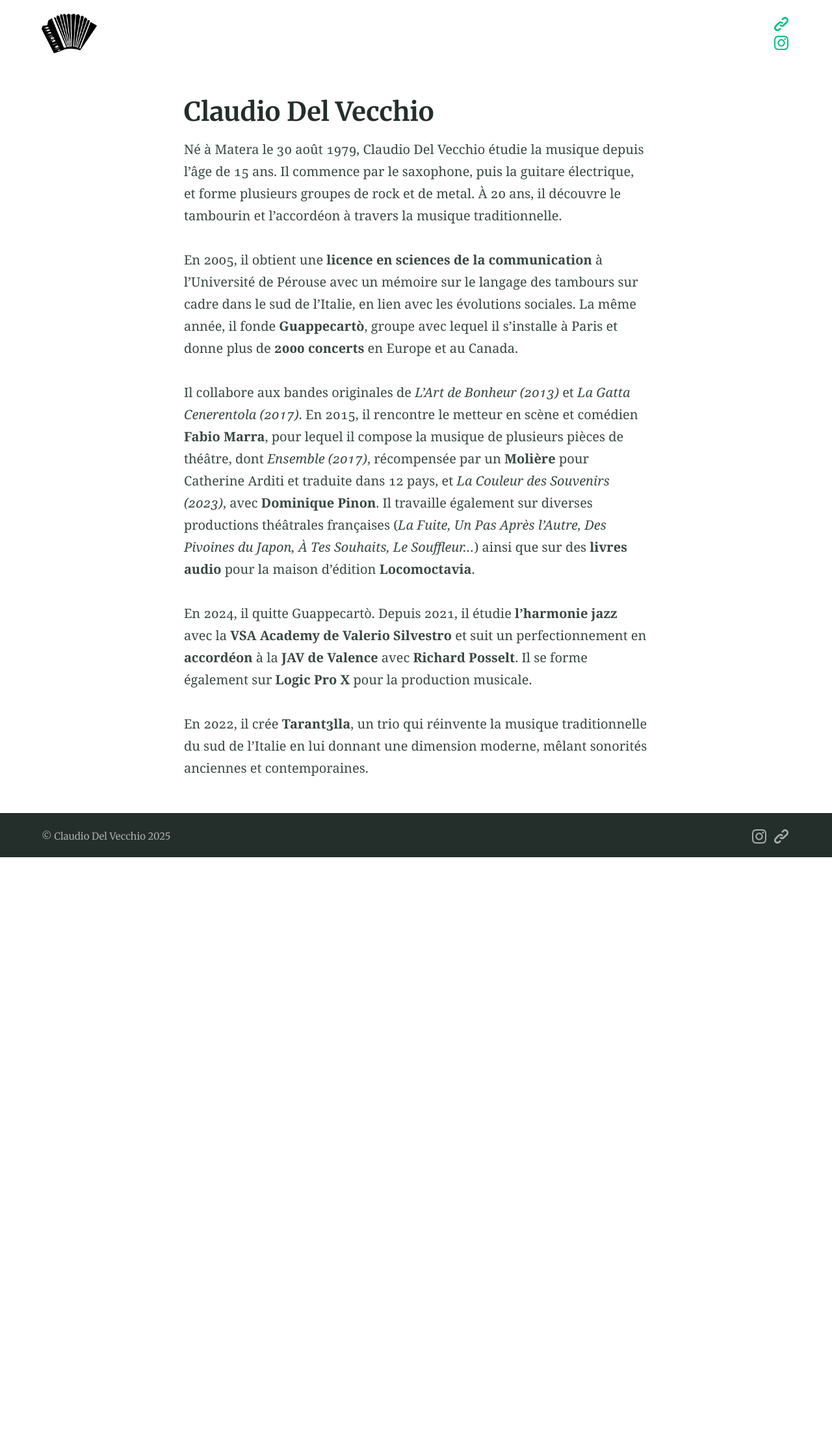
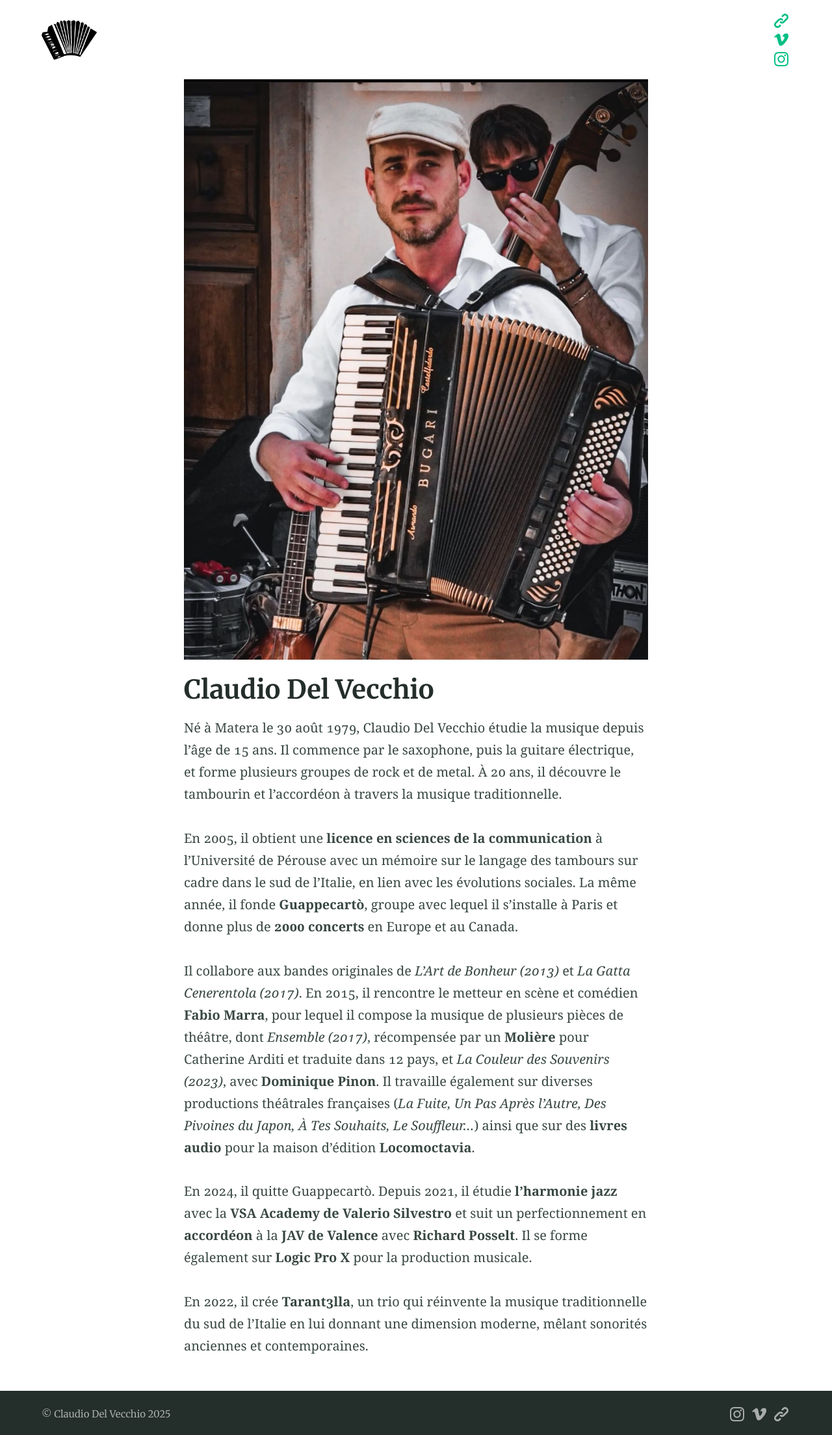
Before and after one commit to tarant3lla/tarant3lla.github.io, a Jekyll site: the page built from index.md, in a window 1280 px wide. Shown: the whole page at 65% size. Built offline with Jekyll 4.4.1, drawn with Linux system fonts in a browser that asks for light colours; before the commit the page ends 1319 px from its top, so only the background shows below that.

Commit message:
added social nav instead of nav

```diff
--- a/_config.yml
+++ b/_config.yml
@@ -127,7 +127,7 @@ navigation_footer:
 
 social_links: # Appears in sidebar. Set the urls then uncomment and comment out as desired
   instagram: https://www.instagram.com/claudio.del.vecchio
-  #soundcloud: https://soundcloud.com/claudio-del-vecchio-1
+  soundcloud: https://soundcloud.com/claudio-del-vecchio-1
   link: https://tarant3lla.com
 
 sharing_links: # Appear at the bottom of single blog posts, add as desired. The value can be 'true' or the desired button colour
--- a/_layouts/page.html
+++ b/_layouts/page.html
@@ -8,7 +8,7 @@ layout: default
 
   <article class="article  article--page  content  typeset">
 
-    <img src="{{ feature_image }}" alt="">
+    <img src="{{ page.feature_image }}" alt="">
 
     <h1>{{ page.title }}</h1>
 
```
Also changed, not shown: index.md (+1 -0 lines).
